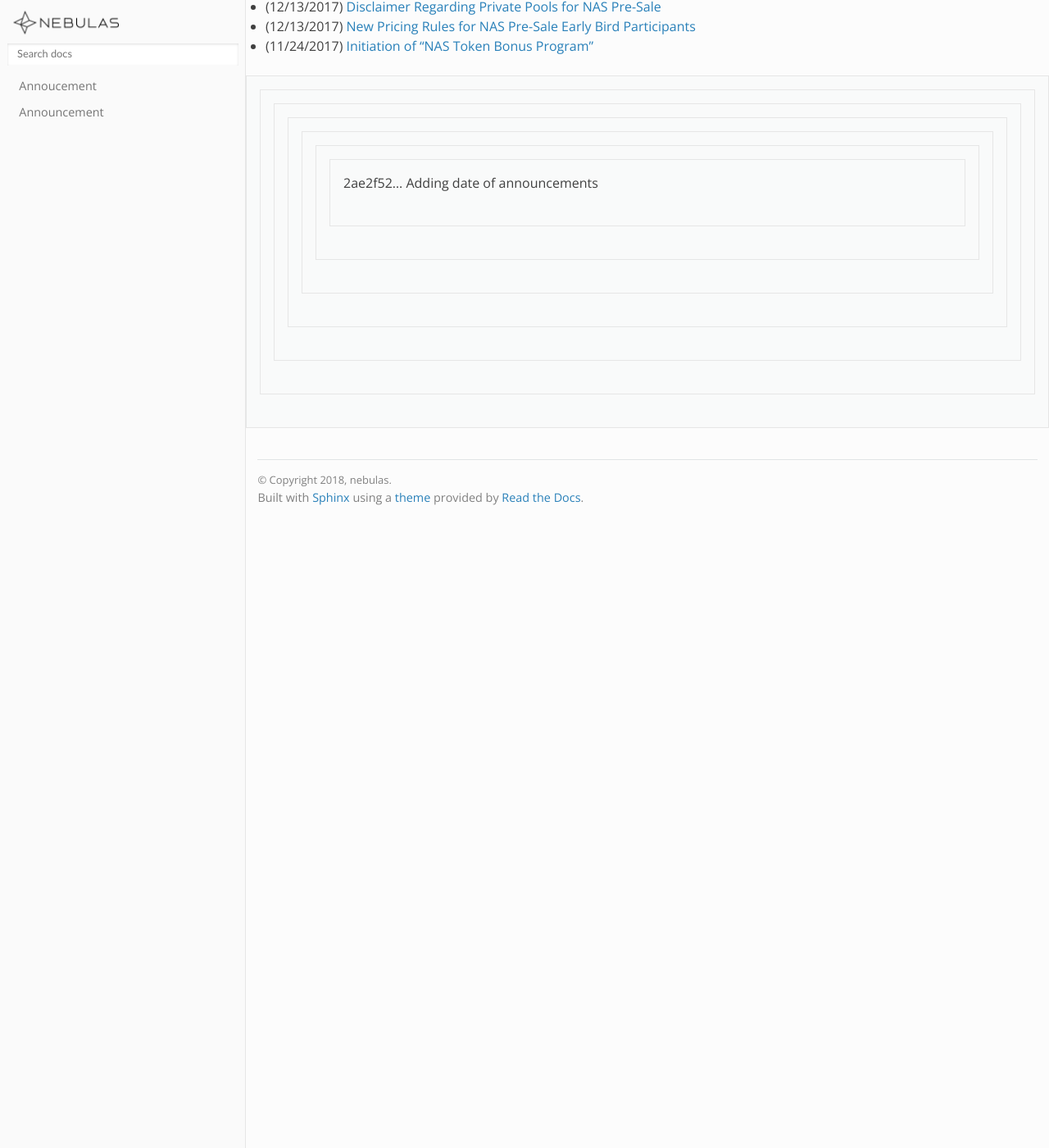
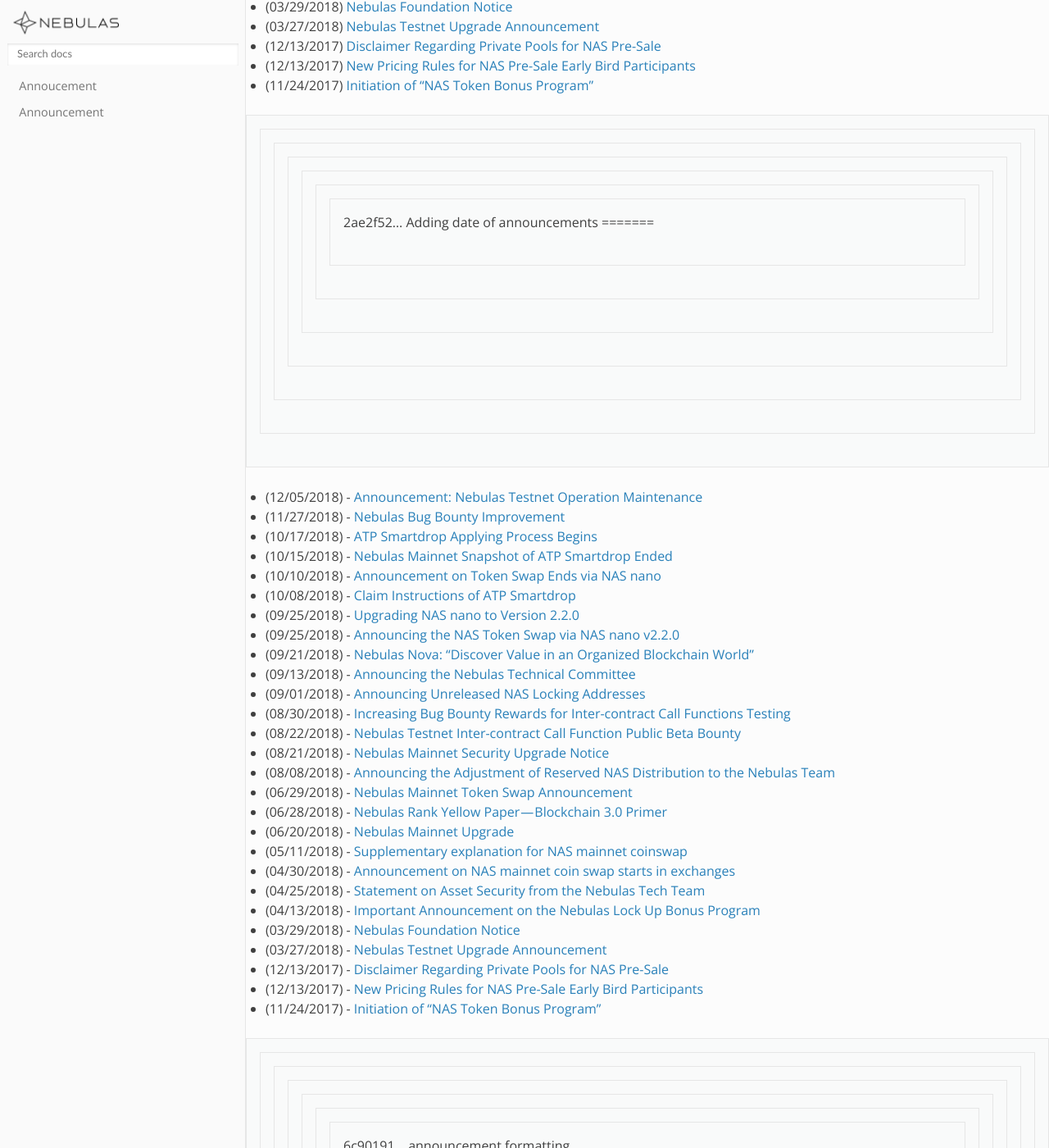
Before and after one commit to nebulasio/nebdocs, a Sphinx documentation site: the page built from docs/community/announcement.md, in a window 1280 px wide and 1400 px high, scrolled down 1534 px. Shown: the whole window at 82% size. Built offline with Sphinx 7.4.7 and the Read the Docs theme 2.0.0, drawn with Linux system fonts in a browser that asks for light colours; pages that are not in the unit, such as notebooks, are missing from menus; before the commit the page ends 2190 px from its top, so only the background shows below that; some of the changed text lies outside the part shown.

Commit message:
formatting

```diff
--- a/docs/community/announcement.md
+++ b/docs/community/announcement.md
@@ -56,3 +57,32 @@
 - (12/13/2017) [New Pricing Rules for NAS Pre-Sale Early Bird Participants](https://medium.com/nebulasio/new-pricing-rules-for-nas-pre-sale-early-bird-participants-44d00598f292)
 - (11/24/2017) [Initiation of “NAS Token Bonus Program”](https://medium.com/nebulasio/initiation-of-nas-lock-1-get-1-project-525eab014055)
 >>>>>>> 2ae2f52... Adding date of announcements
+=======
+- (12/05/2018) - [Announcement: Nebulas Testnet Operation Maintenance](https://medium.com/nebulasio/announcement-nebulas-testnet-operation-maintenance-2e6992795ee5)
+- (11/27/2018) - [Nebulas Bug Bounty Improvement](https://medium.com/nebulasio/nebulas-bug-bounty-program-c026e63d8a20)
+- (10/17/2018) - [ATP Smartdrop Applying Process Begins](https://medium.com/nebulasio/atp-smartdrop-applying-process-begins-1a51a72a1e79)
+- (10/15/2018) - [Nebulas Mainnet Snapshot of ATP Smartdrop Ended](https://medium.com/nebulasio/nebulas-mainnet-snapshot-of-atp-smartdrop-ended-9f169bd498c4)
+- (10/10/2018) - [Announcement on Token Swap Ends via NAS nano](https://medium.com/nebulasio/announcement-on-token-swap-ends-via-nas-nano-86a885576eef)
+- (10/08/2018) - [Claim Instructions of ATP Smartdrop](https://medium.com/nebulasio/claim-instructions-of-atp-smartdrop-cf65877eabf9)
+- (09/25/2018) - [Upgrading NAS nano to Version 2.2.0](https://medium.com/nebulasio/upgrading-the-nas-nano-to-version-2-2-0-474f78c348bd)
+- (09/25/2018) - [Announcing the NAS Token Swap via NAS nano v2.2.0](https://medium.com/nebulasio/announcing-the-nas-token-swap-via-nas-nano-v2-2-0-62d13b1b02bc)
+- (09/21/2018) - [Nebulas Nova: “Discover Value in an Organized Blockchain World”](https://medium.com/nebulasio/nebulas-nova-discover-value-in-an-organized-blockchain-world-852fd6f1be3)
+- (09/13/2018) - [Announcing the Nebulas Technical Committee](https://medium.com/nebulasio/announcing-the-nebulas-technical-committee-f3a786e77237)
+- (09/01/2018) - [Announcing Unreleased NAS Locking Addresses](https://medium.com/nebulasio/announcing-unreleased-nas-locking-addresses-adf275699260)
+- (08/30/2018) - [Increasing Bug Bounty Rewards for Inter-contract Call Functions Testing](https://medium.com/nebulasio/increasing-bug-bounty-rewards-for-inter-contract-call-functions-testing-35075756e3b3)
+- (08/22/2018) - [Nebulas Testnet Inter-contract Call Function Public Beta Bounty](https://medium.com/nebulasio/nebulas-testnet-inter-contract-call-function-public-beta-bounty-57e1e57dc39e)
+- (08/21/2018) - [Nebulas Mainnet Security Upgrade Notice](https://medium.com/nebulasio/nebulas-mainnet-security-upgrade-notice-db6c473c26e7)
+- (08/08/2018) - [Announcing the Adjustment of Reserved NAS Distribution to the Nebulas Team](https://medium.com/nebulasio/announcement-on-the-adjustment-of-the-way-nebulas-team-distribute-the-nas-reserved-6d35d172e2ef)
+- (06/29/2018) - [Nebulas Mainnet Token Swap Announcement](https://medium.com/nebulasio/nebulas-mainnet-token-swap-announcement-5840034d1e83)
+- (06/28/2018) - [Nebulas Rank Yellow Paper — Blockchain 3.0 Primer](https://medium.com/nebulasio/nebulas-rank-yellow-paper-blockchain-3-0-primer-be97ee349022)
+- (06/20/2018) - [Nebulas Mainnet Upgrade](https://medium.com/nebulasio/nebulas-mainnet-upgrade-c8a0c4249230)
+- (05/11/2018) - [Supplementary explanation for NAS mainnet coinswap](https://medium.com/nebulasio/supplementary-explanation-for-nas-mainnet-coinswap-130e17321025)
+- (04/30/2018) - [Announcement on NAS mainnet coin swap starts in exchanges](https://medium.com/nebulasio/announcement-on-nas-mainnet-coin-swap-starts-in-exchanges-d23c7b499d3e)
+- (04/25/2018) - [Statement on Asset Security from the Nebulas Tech Team](https://medium.com/nebulasio/nebulas-tech-team-statement-on-asset-safety-f57ee3d5068a)
+- (04/13/2018) - [Important Announcement on the Nebulas Lock Up Bonus Program](https://medium.com/nebulasio/important-announcement-on-the-nebulas-lock-up-bonus-program-6a230e1c3815)
+- (03/29/2018) - [Nebulas Foundation Notice](https://medium.com/nebulasio/nebulas-foundation-notice-f5ee21d2f132)
+- (03/27/2018) - [Nebulas Testnet Upgrade Announcement](https://medium.com/nebulasio/nebulas-testnet-upgrade-announcement-af450430c67)
+- (12/13/2017) - [Disclaimer Regarding Private Pools for NAS Pre-Sale](https://medium.com/nebulasio/disclaimer-regarding-private-pools-for-nas-pre-sale-769d54f6104b)
+- (12/13/2017) - [New Pricing Rules for NAS Pre-Sale Early Bird Participants](https://medium.com/nebulasio/new-pricing-rules-for-nas-pre-sale-early-bird-participants-44d00598f292)
+- (11/24/2017) - [Initiation of “NAS Token Bonus Program”](https://medium.com/nebulasio/initiation-of-nas-lock-1-get-1-project-525eab014055)
+>>>>>>> 6c90191... announcement formatting
```
Also changed, not shown: other parts of docs/community/announcement.md (+1 -0 lines).
